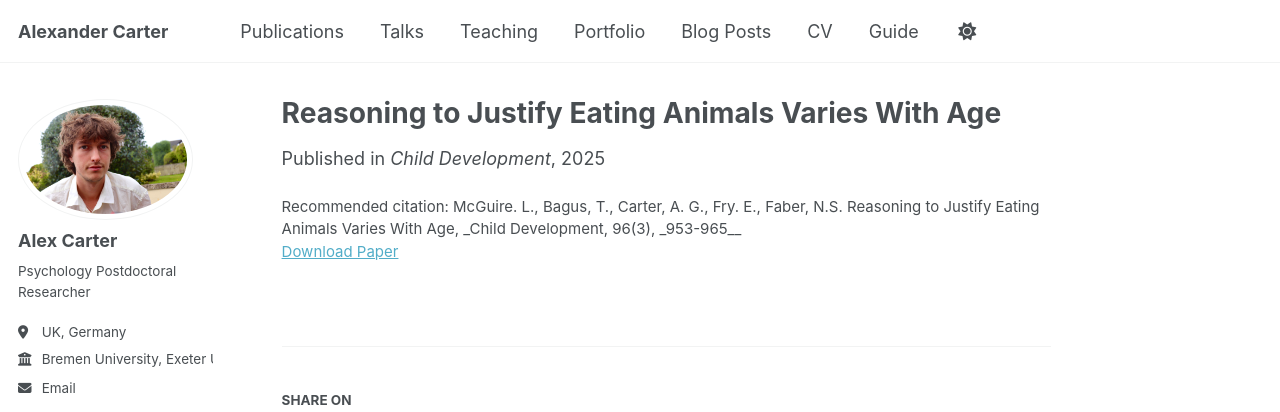
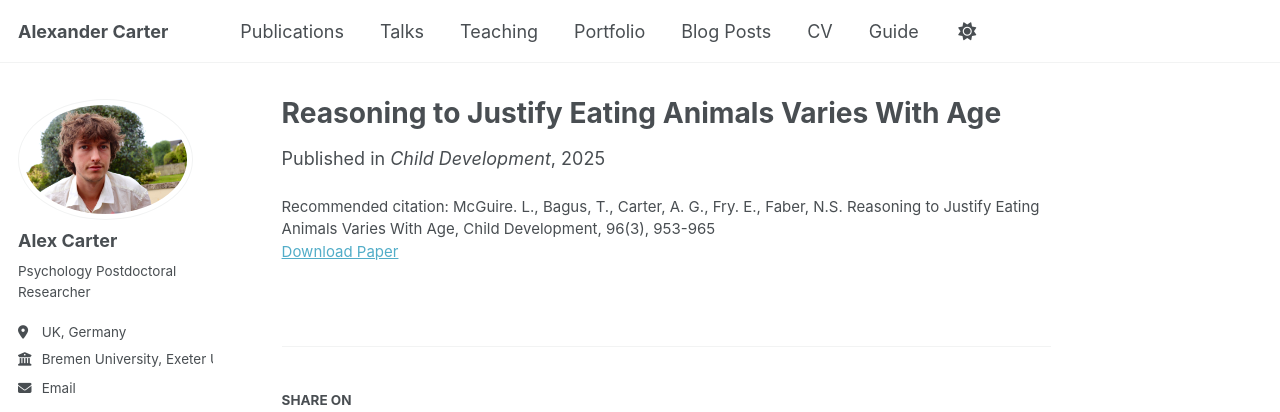
Before and after one commit to Alexander-G-Carter/Alexander-G-Carter.github.io, a Jekyll site: the page built from _publications/2025-Reasoning-To-Justify-Eating-Animals-Varies-With-Age.md, in a window 1280 px wide. Shown: the top 412 px of the page. Built offline with Jekyll 4.4.1, drawn with Linux system fonts in a browser that asks for light colours; a style sheet for code colours, icons or effects is not loaded; part of the change alters nothing that is shown.

```diff
--- a/_publications/2025-Reasoning-To-Justify-Eating-Animals-Varies-With-Age.md
+++ b/_publications/2025-Reasoning-To-Justify-Eating-Animals-Varies-With-Age.md
@@ -3,9 +3,9 @@ title: "Reasoning to Justify Eating Animals Varies With Age"
 collection: articles
 category: articles
 permalink: /publication/2025-reasoning-eating-animals
-excerpt: 'Children, compared to adolescents and adults, were more ambivalent about eating animals and relied less on arguments about meat being natural.'
+#excerpt: 'Children, compared to adolescents and adults, were more ambivalent about eating animals and relied less on arguments about meat being natural.'
 date: 2025-04-25
 venue: 'Child Development'
 paperurl: 'https://doi.org/10.1111/cdev.14217'
-citation: 'McGuire. L., Bagus, T., Carter, A. G., Fry. E., Faber, N.S. Reasoning to Justify Eating Animals Varies With Age, _Child Development, 96(3), _953-965__'
+citation: 'McGuire. L., Bagus, T., Carter, A. G., Fry. E., Faber, N.S. Reasoning to Justify Eating Animals Varies With Age, Child Development, 96(3), 953-965'
 ---
```
